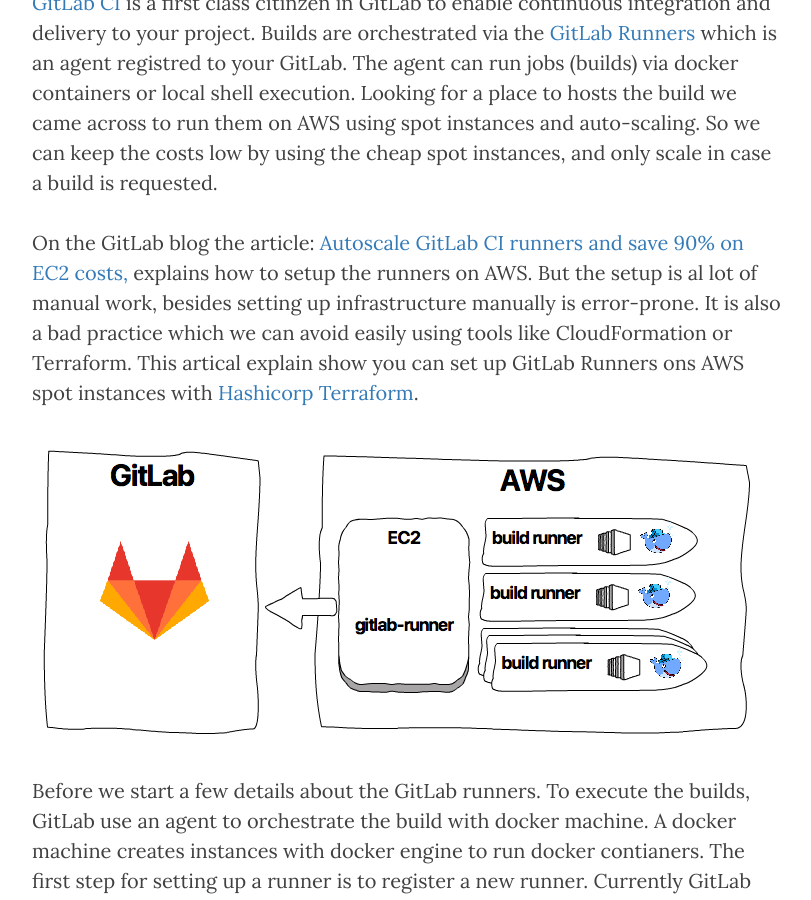
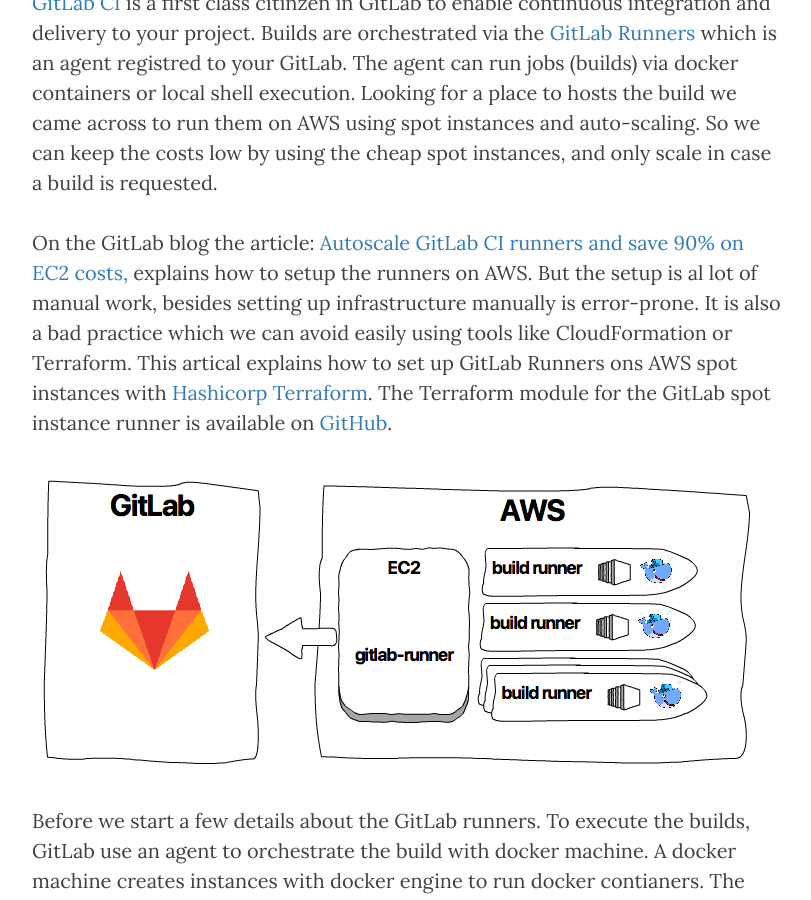
Before and after one commit to 040code/040code, a Jekyll site: the page built from _posts/2017-11-24-runners-on-the-spot.md, in a window 1280 px wide and 900 px high, scrolled down 649 px. Shown: the whole window, without its empty margins (233-1044 px from the left). Built offline with Jekyll 4.4.1, drawn with Linux system fonts in a browser that asks for light colours; nearby versions of some CDN libraries.

Commit message:
Add repo link

```diff
--- a/_posts/2017-11-24-runners-on-the-spot.md
+++ b/_posts/2017-11-24-runners-on-the-spot.md
@@ -13,7 +13,7 @@
 
 [GitLab CI](https://about.gitlab.com/features/gitlab-ci-cd/) is a first class citinzen in GitLab to enable continuous integration and delivery to your project. Builds are orchestrated via the [GitLab Runners](https://docs.gitlab.com/runner/) which is an agent registred to your GitLab. The agent can run jobs (builds) via docker containers or local shell execution. Looking for a place to hosts the build we came across to run them on AWS using spot instances and auto-scaling. So we can keep the costs low by using the cheap spot instances, and only scale in case a build is requested.
 
-On the GitLab blog the article: [Autoscale  GitLab CI runners and save 90% on EC2 costs,](https://about.gitlab.com/2017/11/23/autoscale-ci-runners/) explains how to setup the runners on AWS. But the setup is al lot of manual work, besides setting up infrastructure manually is error-prone. It is also a bad practice which we can avoid easily using tools like CloudFormation or Terraform. This artical explain show you can set up GitLab Runners ons AWS spot instances with [Hashicorp Terraform](https://www.terraform.io/).
+On the GitLab blog the article: [Autoscale  GitLab CI runners and save 90% on EC2 costs,](https://about.gitlab.com/2017/11/23/autoscale-ci-runners/) explains how to setup the runners on AWS. But the setup is al lot of manual work, besides setting up infrastructure manually is error-prone. It is also a bad practice which we can avoid easily using tools like CloudFormation or Terraform. This artical explains how to set up GitLab Runners ons AWS spot instances with [Hashicorp Terraform](https://www.terraform.io/). The Terraform module for the GitLab spot instance runner is available on [GitHub](https://github.com/npalm/tf-aws-gitlab-runner).
 
 <a href="#">
     <img src="{{ site.baseurl }}/assets/2017-12-05_runners-on-the-spot/img/gitlab-runner.png" alt="GitLab Runner">
```
